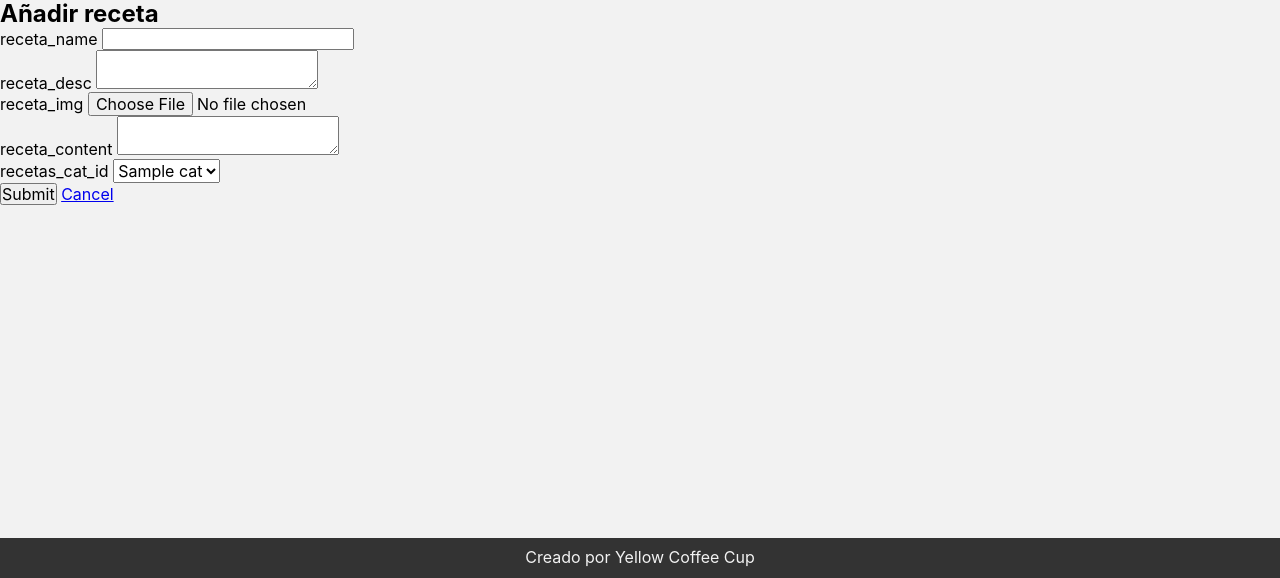
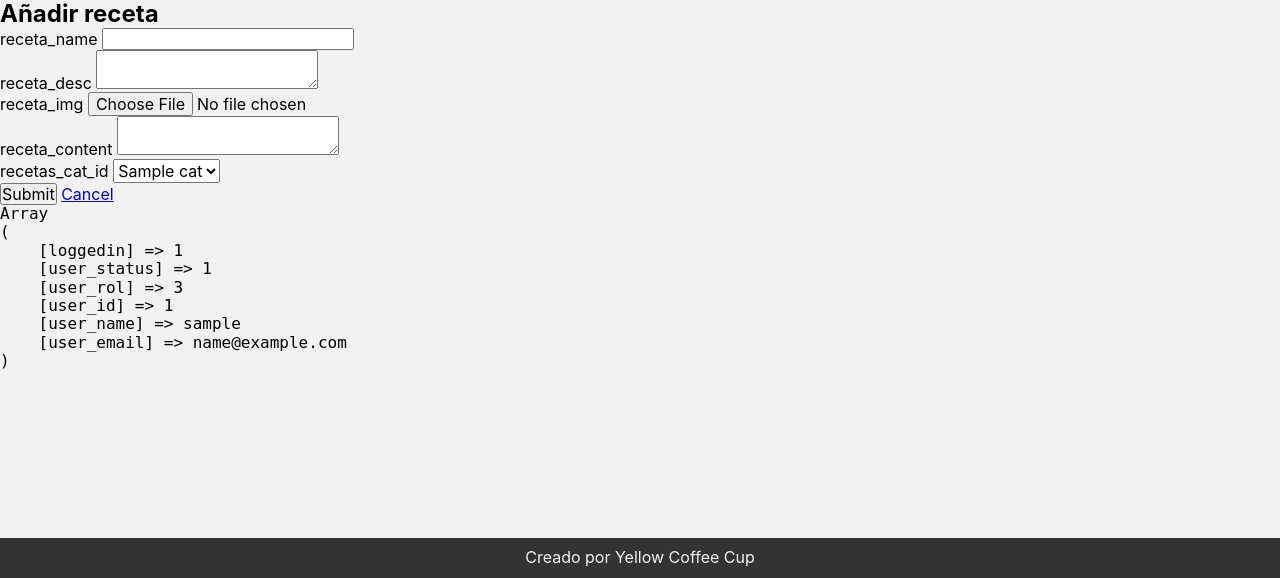
Before and after one commit to Greezaaa/Recetas, a PHP site: page /recetas/create.php in a window 1280 px wide. Shown: the part 222-800 px from the top of the page. Run offline with PHP 8.4, Linux system fonts and the light colour scheme; the visitor is signed in with stand-in values (Sample User, id 1); tables that the repository leaves empty hold one stand-in row (values such as "Sample post").

Commit message:
Some session msg fix

```diff
--- a/inc/footer.php
+++ b/inc/footer.php
@@ -1,5 +1,7 @@
 <?php
-
+echo "<pre>";
+print_r($_SESSION);
+echo "</pre>";
 //session msg
 function sessionMSG()
 {
--- a/inc/header.php
+++ b/inc/header.php
@@ -14,6 +14,7 @@
 </head>
 
 <body>
+
     <header>
         <nav id="main-nav">
             <!-- <h1>
--- a/lang/es.json
+++ b/lang/es.json
@@ -39,6 +39,7 @@
 		"receta_img_err3": "Taaño demarciado grande",
 		"receta_name_err1": "Introduzca el nombre de la receta",
 		"receta_name_err2": "Caracteros no admitidos",
+		"receta_name_err3": "Ya existe receta con este nombre",
 		"receta_desc_err1": "Se le olvidó introducir descripción corta de la receta",
 		"receta_content_err1": "Es mejor que la receta tenga algún contenido ;)",
 		"loging_err1": "Introduzca su correo",
@@ -101,7 +102,8 @@
 		"msg_res_del_suc": "Receta ha sido borrada con éxito",
 		"msg_not_logged": "No estas registrado, <a href='../login.php'>Inicia session</a> para poder añadir o modificar la receta",
 		"msg_res_empty": "Selecione receta para editar",
-		"msg_res_not_found": "No hemos encontrado su receta.<br>Inténtelo de nuevo"
+		"msg_res_not_found": "No hemos encontrado su receta.<br>Inténtelo de nuevo",
+		"msg_user_not_allowed": "No permetido para usuarios no verificados"
 	},
 	"other": {
 		"reg_redirect": "Ya tienes cuenta?",
--- a/lang/uk.json
+++ b/lang/uk.json
@@ -39,6 +39,7 @@
         "receta_img_err3": "Розмір зображення занадто великий",
         "receta_name_err1": "Введіть назву рецепта",
         "receta_name_err2": "Не доступні карактери",
+        "receta_name_err3": "Існуючий рецепт",
         "receta_desc_err1": "Ви забули ввести короткий опис рецепта",
         "receta_content_err1": "Краще, щоб у рецепті був зміст ;)",
         "loging_err1": "",
@@ -101,7 +102,8 @@
         "msg_res_del_suc": "Рецепт успішно видалено",
         "msg_not_logged": "Ви не зареєстровані, <a href='../login.php'>Увійти</a> щоб мати можливість додати або змінити рецепт ",
         "msg_res_empty": "Виберіть рецепт для модифікації",
-        "msg_res_not_found": "Ми не знайшли ваш рецепт.<br> Спробуйте ще раз!"
+        "msg_res_not_found": "Ми не знайшли ваш рецепт.<br> Спробуйте ще раз!",
+        "msg_user_not_allowed": "У вас на ма праав для операций на ций сторинки"
     },
     "other": {
         "reg_redirect": "Вже маете обліковий запис?",
--- a/login.php
+++ b/login.php
@@ -56,6 +56,7 @@ if ($_SERVER["REQUEST_METHOD"] == "POST") {
                             $_SESSION['msg_type'] = $t["msg_type_suc"];
                             // Redirect user to welcome page
                             header("location: index.php");
+                            exit;
                         } else {
                             // Password is not valid, display a generic error message
                             $login_err = $t['error']['loging_err3'];
@@ -67,6 +68,7 @@ if ($_SERVER["REQUEST_METHOD"] == "POST") {
                 }
             } else {
                 echo "<p class='text-center'>".$t['error']['admin']."</p>";
+                exit;
             }
 
             // Close statement
@@ -79,7 +81,7 @@ if ($_SERVER["REQUEST_METHOD"] == "POST") {
 $page = $t["config"]["page_log"];
 include_once("inc/header.php");
 ?>
-<div class="page-wrapper">
+<div class="content">
     <form action="<?php echo htmlspecialchars($_SERVER["PHP_SELF"]); ?>" method="post">
         <div class="form-group">
             <label><?php echo $t["label"]["email"] ?></label>
--- a/recetas/create.php
+++ b/recetas/create.php
@@ -8,6 +8,10 @@ if (!isset($_SESSION["loggedin"]) || $_SESSION["loggedin"] === false) {
     $_SESSION['msg_text'] = $t["msg"]["msg_not_logged"];
     header("Location: index.php");
     exit;
+} elseif (isset($_SESSION['user_rol']) && $_SESSION['user_rol'] < 2) {
+    $_SESSION["msg_type"] = $t["msg_type_dan"];
+    $_SESSION["msg_text"] = $t["msg"]["msg_user_not_allowed"];
+    header("Location: index.php");
 }
 
 $receta_content = $receta_desc = $recetas_cat_id = $receta_img = $receta_name = "";
@@ -25,6 +29,12 @@ if ($_SERVER["REQUEST_METHOD"] == "POST") {
     $receta_content = $_POST["receta_content"];
     $recetas_cat_id = $_POST["recetas_cat_id"];
 
+    $recetas_status = "";
+    if (isset($_SESSION['user_rol']) && $_SESSION['user_rol'] > 2) {
+        $recetas_status = 1;
+    } elseif (isset($_SESSION['user_rol']) && $_SESSION['user_rol'] < 3) {
+        $recetas_status = 0;
+    }
     //  adaptamos la extencion del archivo cargado
     $imgOldExt = explode('.', $imgName);
     $imgExt = strtolower(end($imgOldExt));
@@ -56,7 +66,7 @@ if ($_SERVER["REQUEST_METHOD"] == "POST") {
             // cargamos archivo al la carpeta UPLOADS
             move_uploaded_file($imgTmpName, $imgDestination);
 
-            $sql = "INSERT INTO recetas (`receta_id`, `receta_name`, `receta_desc`, `receta_img`, `receta_content`, `recetas_cat_id`, `recetas_author_id`) VALUES (NULL, :receta_name, :receta_desc, :receta_img, :receta_content, :recetas_cat_id, :recetas_author_id );";
+            $sql = "INSERT INTO recetas (`receta_id`, `receta_name`, `receta_desc`, `receta_img`, `receta_content`, `recetas_cat_id`, `recetas_author_id`, `recetas_status`) VALUES (NULL, :receta_name, :receta_desc, :receta_img, :receta_content, :recetas_cat_id, :recetas_author_id, :recetas_status );";
             if ($stmt = $pdo->prepare($sql)) {
                 $stmt->bindParam(":receta_name", $param_receta_name);
                 $stmt->bindParam(":receta_desc", $param_receta_desc);
@@ -64,6 +74,7 @@ if ($_SERVER["REQUEST_METHOD"] == "POST") {
                 $stmt->bindParam(":receta_content", $param_receta_content);
                 $stmt->bindParam(":recetas_cat_id", $param_recetas_cat_id);
                 $stmt->bindParam(":recetas_author_id", $param_recetas_author_id);
+                $stmt->bindParam(":recetas_status", $param_recetas_status);
 
                 $param_receta_name = $receta_name;
                 $param_receta_desc = $receta_desc;
@@ -71,6 +82,8 @@ if ($_SERVER["REQUEST_METHOD"] == "POST") {
                 $param_receta_content = $receta_content;
                 $param_recetas_cat_id = $recetas_cat_id;
                 $param_recetas_author_id = $_SESSION['user_id'];
+                $param_recetas_status = $recetas_status;
+
 
                 if ($stmt->execute()) {
                     session_start();
@@ -78,7 +91,7 @@ if ($_SERVER["REQUEST_METHOD"] == "POST") {
                     $_SESSION['msg_type'] = $t["msg_type_suc"];
                     $_SESSION['msg_text'] = $t["msg"]["msg_res_add_success"];
                     header("Location: index.php");
-                    exit();
+                    exit;
                 } else {
                     session_start();
                     $_SESSION['msg_type'] = $t["msg_type_dan"];
--- a/register.php
+++ b/register.php
@@ -62,6 +62,7 @@ if (isset($_POST['regUser'])) {
                 $_SESSION['msg_text'] = $t["msg"]["msg_signup_suc"];
                 // Redirecion despues de registrar
                 header("location: login.php");
+                exit;
             } else {
                 echo $t["error"]["admin"];
             }
@@ -73,7 +74,7 @@ if (isset($_POST['regUser'])) {
 $page = $t["config"]["page_reg"];
 include_once("inc/header.php");
 ?>
-<div class="page-content">
+<div class="content">
     <form action="<?php echo htmlspecialchars($_SERVER["PHP_SELF"]); ?>" method="post">
         <div class="form-group">
             <label><?php echo $t["label"]["name"] ?></label>
```
Also changed, not shown: uploads/recetas/Lacuarta-6259bee442726.jpg (added), uploads/recetas/Lalala-6259bc7c88a8c.jpg (added), uploads/recetas/Lalala-6259bc962c5a1.jpg (added), uploads/recetas/Nuevaarecetaadmin-6259bdf55bdd8.jpg (added), uploads/recetas/Nuevareceta-625c719b849f0.jpg (added), uploads/recetas/NuevarecetasUSER-6259c4a177a26.jpg (added), uploads/recetas/Nuevomundo-6259bfb656f40.jpg (added), uploads/recetas/Nuevotry-6259bf0a965b6.jpg (added), uploads/recetas/Recomendacionesdeaislu-6259bfef4118d.jpg (added), uploads/recetas/Terceralavencida-6259be7372baf.jpg (added), uploads/recetas/TercerarecetaNUEVA-6259bdac891c7.jpg (added), uploads/recetas/Жаренікуриннініжки-62598826e5fc3.jpg (added).
